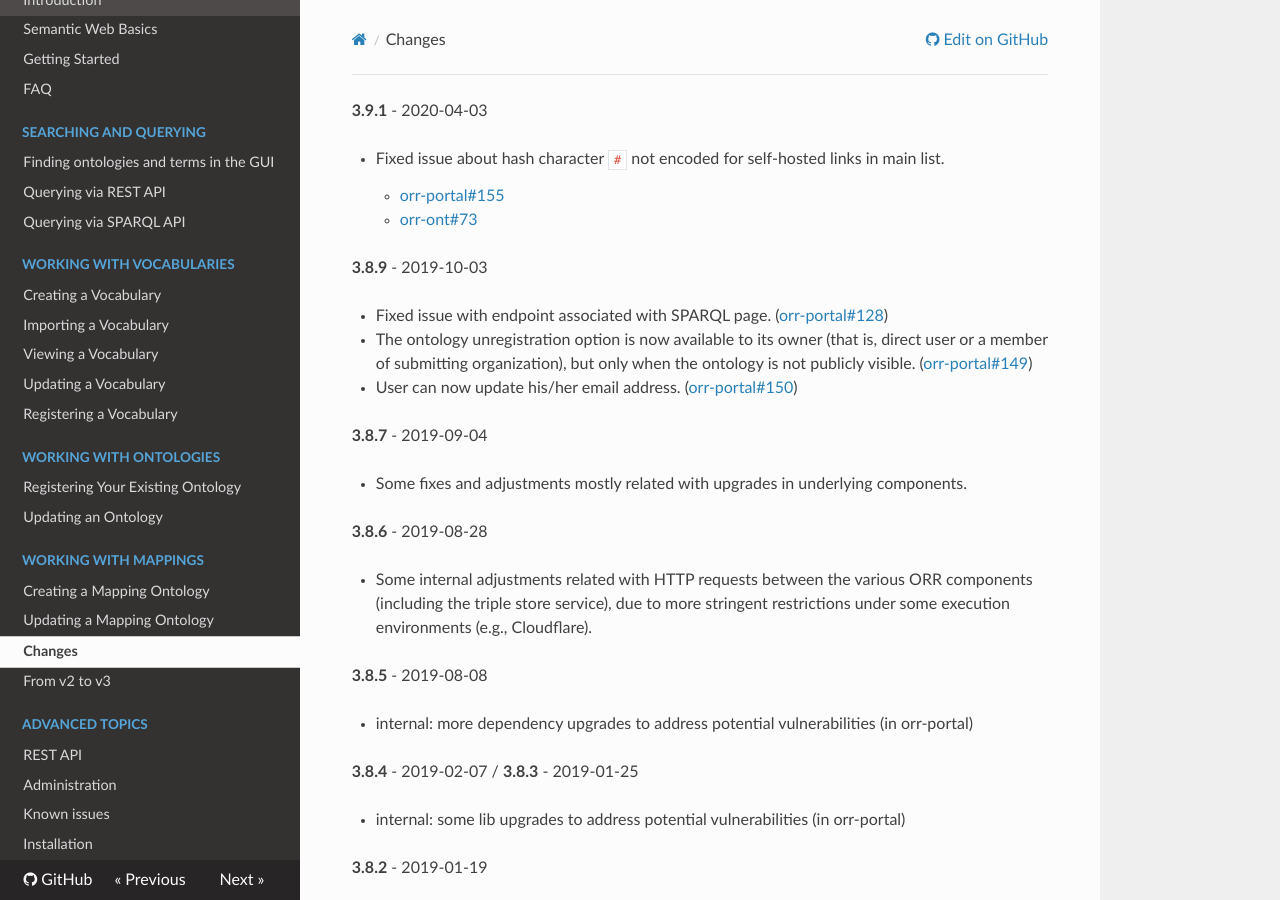
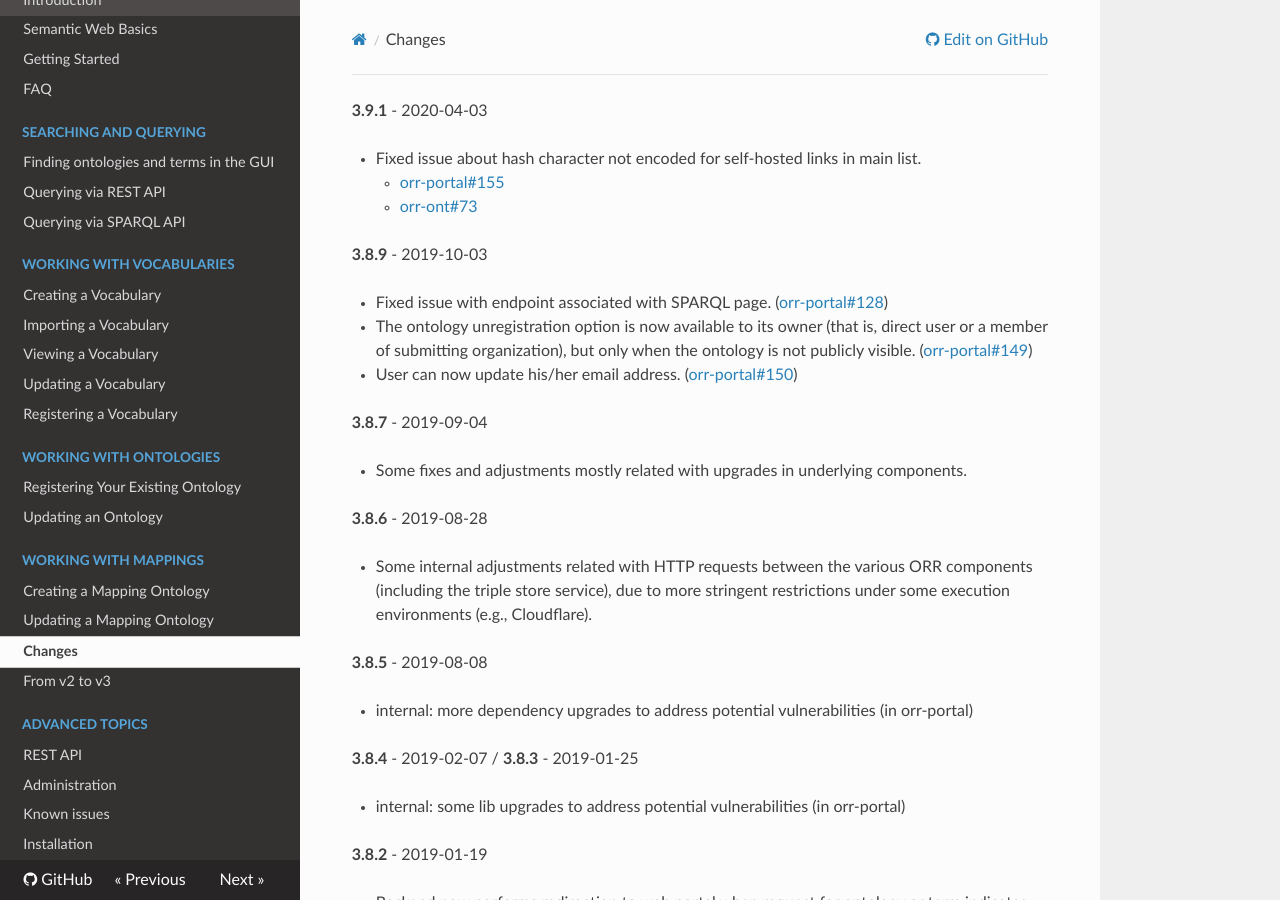
Before and after one commit to mmisw/mmiorr-docs, an MkDocs documentation site: the page built from docs/changes.md, in a window 1280 px wide and 900 px high. Built offline with MkDocs 1.6.1, drawn with Linux system fonts in a browser that asks for light colours; nearby versions of some CDN libraries; old or Windows-style settings are respelled for this version of MkDocs.

Commit message:
again minor adj just to trigger webhook on xdomes instance

```diff
--- a/docs/changes.md
+++ b/docs/changes.md
@@ -1,6 +1,6 @@
 **3.9.1** - 2020-04-03
 
-- Fixed issue about hash character `#` not encoded for self-hosted links in main list.
+- Fixed issue about hash character not encoded for self-hosted links in main list.
     - [orr-portal#155](https://github.com/mmisw/orr-portal/issues/155)
     - [orr-ont#73](https://github.com/mmisw/orr-ont/issues/73)
 
```
